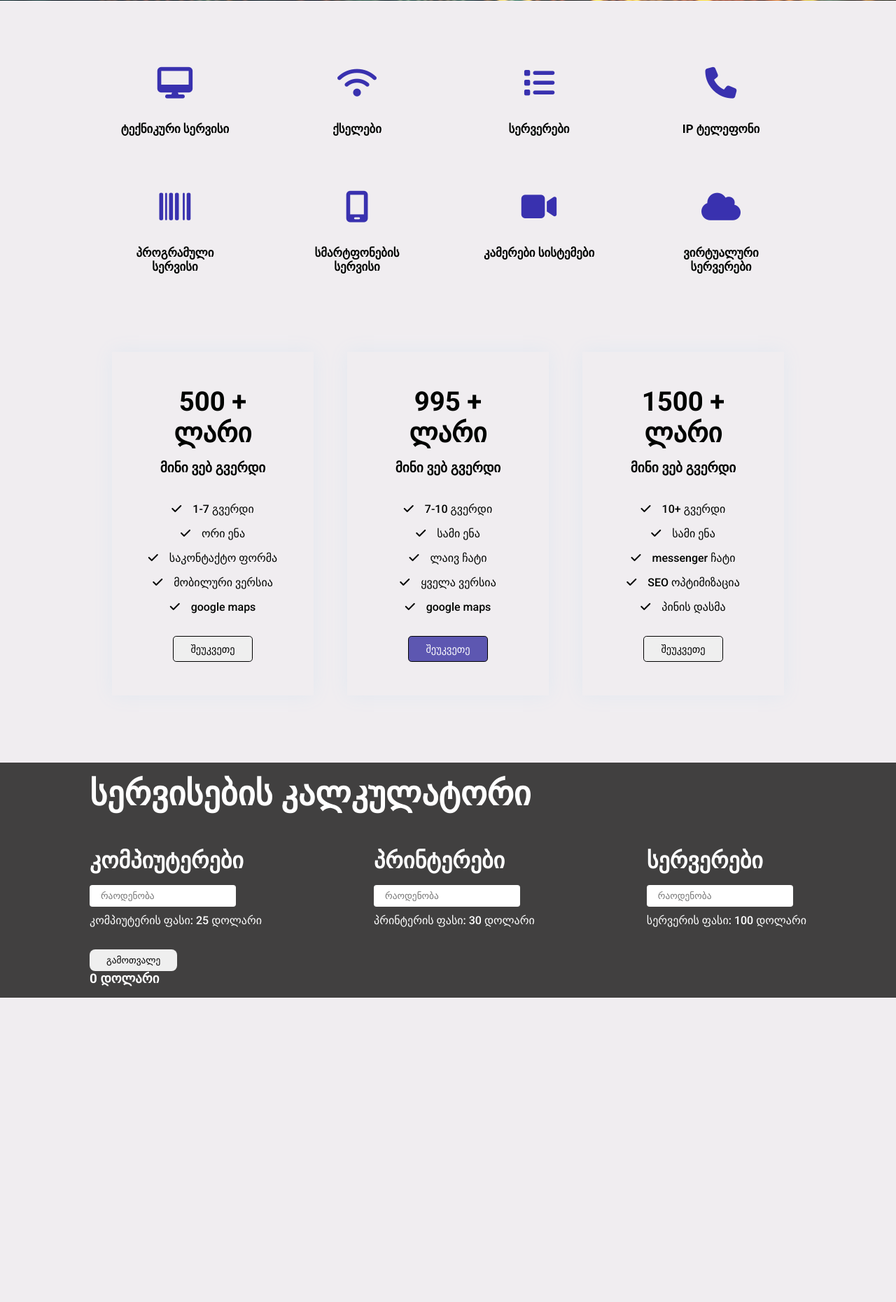
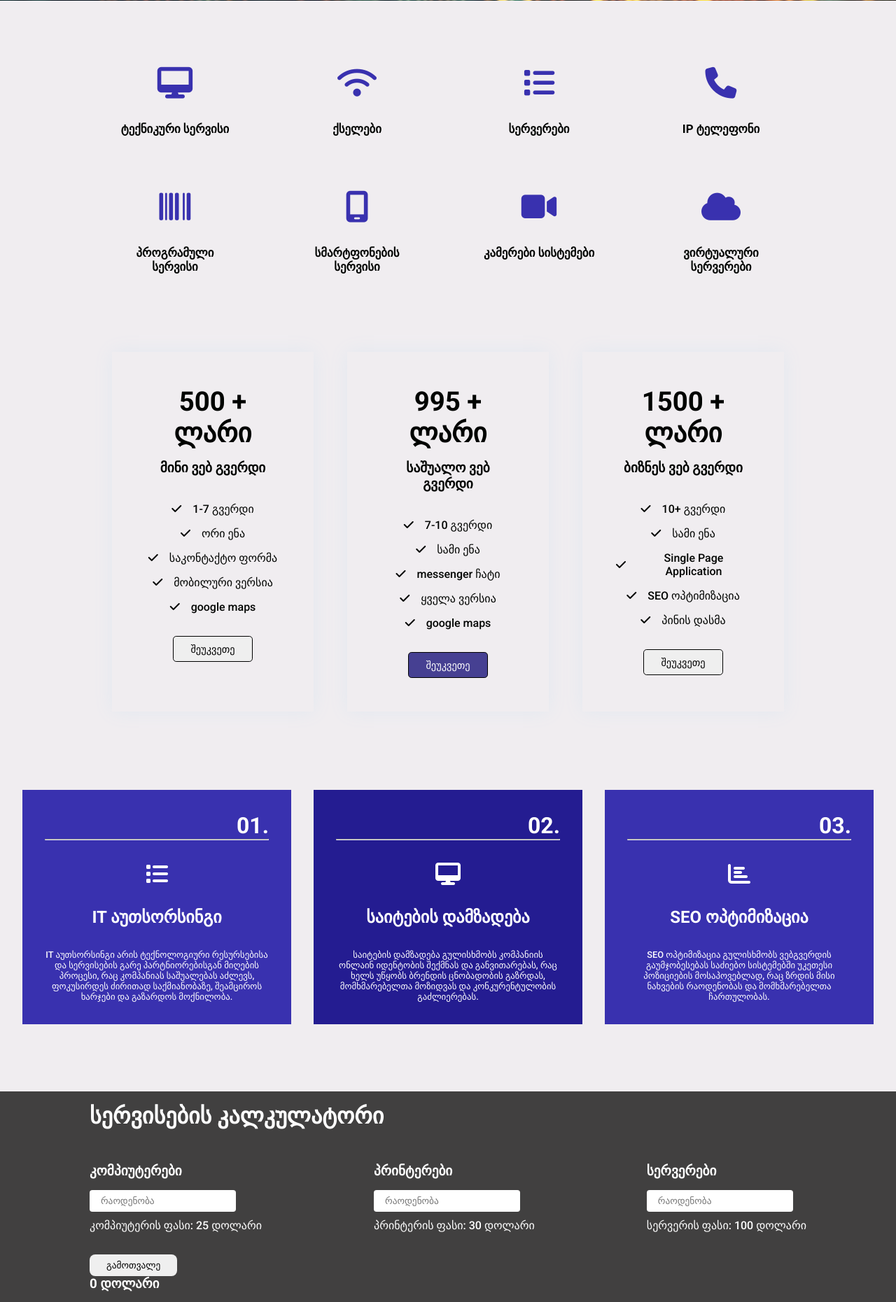
Before and after one commit to oto-webdev/website-1, a PHP site: page / in a window 1280 px wide. Shown: the part 639-2500 px from the top of the page at 70% size. Before the commit the page ends 2065 px from the top, so only its background shows below. Run offline with PHP 8.4, Linux system fonts and the light colour scheme; some libraries are stand-ins or nearby versions.

Commit message:
adding parts

```diff
--- a/css/styles.css
+++ b/css/styles.css
@@ -1,11 +1,16 @@
 .header {
-    border-bottom: 1px solid #E2E8F0;
-    background-color: transparent;
     position: fixed;
     top: 0;
     left: 0;
     right: 0;
     z-index: 999;
+    transition: background-color 0.5s ease;
+    background: transparent;
+    box-shadow: 0 4px 6px rgba(0, 0, 0, 0.1), 0 1px 3px rgba(0, 0, 0, 0.08);
+}
+
+.header.sticky {
+    background-color: rgb(240, 240, 240);
 }
 
 .navbar {
@@ -62,8 +67,15 @@
     transition: all 0.3s ease-in-out;
 }
 
+.link-btn:hover{
+    background: linear-gradient(to right, #223edd, #10199b, rgb(47, 150, 209));
+    color: white;
+}
+
 .sticky {
-    background: linear-gradient(to right, rgb(57, 49, 175), rgb(44, 194, 194));
+    background: linear-gradient(to right, rgb(57, 49, 175), rgb(73, 61, 248), rgb(44, 194, 194));
+    z-index: 999;
+    transition: all 0.3s ease-in-out;
     color: white;
     backdrop-filter: blur(1px);
 }
@@ -464,7 +476,7 @@
 }
 
 .option-list .card:nth-of-type(2) button {
-    background-color: rgb(93, 87, 177);
+    background-color: rgb(70, 64, 146);
     color: white;
 }
 
@@ -507,6 +519,114 @@
         grid-template-columns: 1fr;
         gap: 3rem;
         text-align: center;
+    }
+}
+
+/* my services */
+.my-service{
+    margin-top: 5rem;
+    padding: 1rem 10rem;
+    color: white;
+}
+
+.service-cards{
+    display: grid;
+    grid-template-columns: 1fr 1fr 1fr;
+    gap: 5rem;
+}
+
+.service-card{
+    padding: 4rem;
+    background-color: rgb(57, 49, 175);
+}
+
+.service-card:nth-of-type(2){
+    background-color: rgb(36, 28, 145);
+}
+
+.service-card h2{
+    text-align: right;
+    font-size: 3rem;
+}
+
+.service-card div{
+    text-align: center;
+}
+
+.service-card div i{
+    margin-top: 2rem;
+    font-size: 3rem;
+    cursor: pointer;
+}
+
+.service-card h1{
+    margin-top: 2rem;
+    font-size: 2rem;
+}
+
+.service-card p{
+    margin-top: 2rem;
+    font-size: 1rem;
+    text-align: center;
+}
+
+@media(max-width: 1280px){
+    .my-service{
+        padding: 1rem 2rem;
+    }
+
+    .service-cards{
+        gap: 2rem;
+    }
+
+    .service-card{
+        padding: 2rem;
+    }
+
+    .service-card h2{
+        font-size: 2rem;
+    }
+
+    .service-card div i{
+        font-size: 2rem;
+    }
+
+    .service-card h1{
+        font-size: 1.5rem;
+    }
+
+    .service-card p{
+        font-size: 0.8rem;
+    }
+}
+
+@media(max-width: 1024px){
+    .service-card p{
+        font-size: 0.7rem;
+    }
+
+    .service-card h2{
+        font-size: 1.8rem;
+    }
+
+    .service-card div i{
+        font-size: 1.8rem;
+    }
+
+    .service-card h1{
+        font-size: 1.3rem;
+    }
+}
+
+@media(max-width: 991px){
+    .service-cards{
+        grid-template-columns: 1fr 1fr;
+    }
+}
+
+@media(max-width: 540px){
+    .service-cards{
+        grid-template-columns: 1fr;
     }
 }
 
@@ -559,6 +679,16 @@
     outline: 0;
 }
 
+@media(max-width: 1280px){
+    .calculator h1{
+        font-size: 2rem;
+    }
+
+    .calculator .display div h2{
+        font-size: 1.2rem;
+    }
+}
+
 @media(max-width: 912px) {
     .calculator .display {
         flex-direction: column;
@@ -566,7 +696,7 @@
     }
 
     .calculator h1 {
-        font-size: 2rem;
+        font-size: 1.8rem;
     }
 
     .calculator .display div h2 {
@@ -585,6 +715,12 @@
     }
 }
 
+/* projects */
+.project{
+    margin-top: 5rem;
+    padding: 1rem 10rem;
+}
+
 /* scrollbar */
 ::-webkit-scrollbar {
     background-color: white;
--- a/index.php
+++ b/index.php
@@ -162,7 +162,7 @@
 
                 <div class="card">
                     <h1>995 + ლარი</h1>
-                    <h2>მინი ვებ გვერდი</h2>
+                    <h2>საშუალო ვებ გვერდი</h2>
 
                     <div class="card_list">
                         <ul>
@@ -173,7 +173,7 @@
                                 <p>სამი ენა</p>
                             </li>
                             <li><i class="fa-solid fa-check"></i>
-                                <p>ლაივ ჩატი</p>
+                                <p>messenger ჩატი</p>
                             </li>
                             <li><i class="fa-solid fa-check"></i>
                                 <p>ყველა ვერსია</p>
@@ -188,7 +188,7 @@
 
                 <div class="card">
                     <h1>1500 + ლარი</h1>
-                    <h2>მინი ვებ გვერდი</h2>
+                    <h2>ბიზნეს ვებ გვერდი</h2>
 
                     <div class="card_list">
                         <ul>
@@ -199,7 +199,7 @@
                                 <p>სამი ენა</p>
                             </li>
                             <li><i class="fa-solid fa-check"></i>
-                                <p>messenger ჩატი</p>
+                                <p>Single Page Application</p>
                             </li>
                             <li><i class="fa-solid fa-check"></i>
                                 <p>SEO ოპტიმიზაცია</p>
@@ -210,6 +210,39 @@
                         </ul>
                     </div>
                     <button>შეუკვეთე</button>
+                </div>
+            </div>
+        </section>
+
+        <section class="my-service">
+            <div class="service-cards">
+                <div class="service-card">
+                    <h2>01.</h2>
+                    <hr>
+                    <div>
+                        <i class="fa-solid fa-list"></i>
+                        <h1>IT აუთსორსინგი</h1>
+                    </div>
+                    <p>IT აუთსორსინგი არის ტექნოლოგიური რესურსებისა და სერვისების გარე პარტნიორებისგან მიღების პროცესი, რაც კომპანიას საშუალებას აძლევს, ფოკუსირდეს ძირითად საქმიანობაზე, შეამციროს ხარჯები და გაზარდოს მოქნილობა.</p>
+                </div>
+                <div class="service-card">
+                    <h2>02.</h2>
+                    <hr>
+                    <div>
+                        <i class="fa-solid fa-desktop"></i>
+                        <h1>საიტების დამზადება</h1>
+                    </div>
+                    <p>
+                    საიტების დამზადება გულისხმობს კომპანიის ონლაინ იდენტობის შექმნას და განვითარებას, რაც ხელს უწყობს ბრენდის ცნობადობის გაზრდას, მომხმარებელთა მოზიდვას და კონკურენტულობის გაძლიერებას.</p>
+                </div>
+                <div class="service-card">
+                    <h2>03.</h2>
+                    <hr>
+                    <div>
+                        <i class="fa-solid fa-chart-bar"></i>
+                        <h1>SEO ოპტიმიზაცია</h1>
+                    </div>
+                    <p>SEO ოპტიმიზაცია გულისხმობს ვებგვერდის გაუმჯობესებას საძიებო სისტემებში უკეთესი პოზიციების მოსაპოვებლად, რაც ზრდის მისი ნახვების რაოდენობას და მომხმარებელთა ჩართულობას.</p>
                 </div>
             </div>
         </section>
@@ -240,6 +273,12 @@
                 <div class="result">
                     <h3 id="total-price">0 დოლარი</h3>
                 </div>
+            </div>
+        </section>
+
+        <section class="project">
+            <div class="projects">
+
             </div>
         </section>
 
--- a/javascript/main.js
+++ b/javascript/main.js
@@ -19,19 +19,25 @@ function closeMenu() {
 
 //sticky navigation
 const navbar = document.querySelector('.header');
+
 window.addEventListener('scroll', () => {
     if (window.scrollY > 200) {
         navbar.classList.add('sticky');
+        navbar.style.backgroundColor = 'rgb(240, 240, 240)';
+        navbar.style.borderBottom = 'none'
     } else {
         navbar.classList.remove('sticky');
+        navbar.style.backgroundColor = 'transparent';
+        navbar.style.borderBottom = '1px solid #E2E8F0'
     }
 });
+
 
 //scroll to top btn
 const scrollToTopBtn = document.getElementById("scrollToTopBtn");
 
 function scrollFunction() {
-    if (document.body.scrollTop > 200 || document.documentElement.scrollTop > 200) {
+    if (document.body.scrollTop > 50 || document.documentElement.scrollTop > 50) {
         scrollToTopBtn.classList.add("show");
     } else {
         scrollToTopBtn.classList.remove("show");
```
